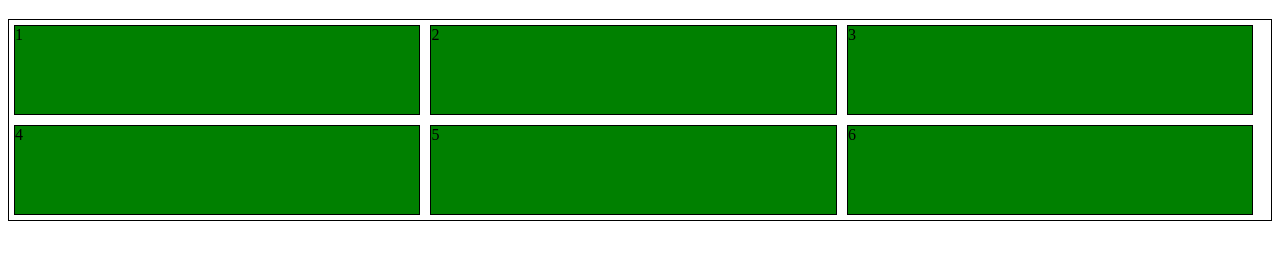
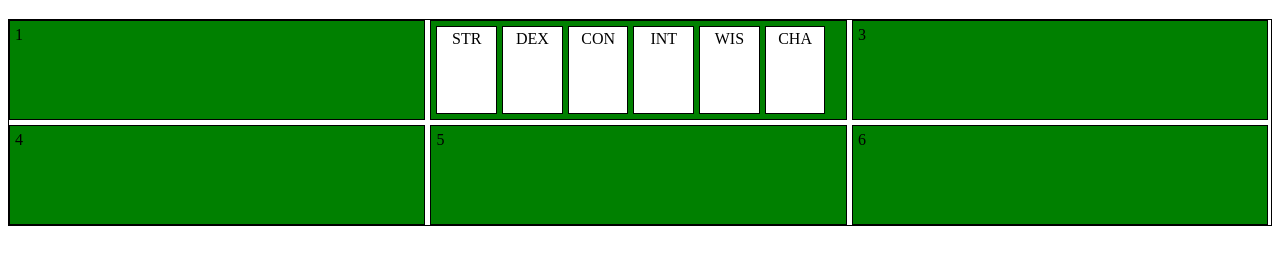
Before and after one commit to zmolin/TTRPGDB, a plain HTML site: page index.html in a window 1280 px wide. Shown: the part 61-326 px from the top of the page. Drawn offline with Linux system fonts and the light colour scheme.

Commit message:
Establish nested grid in 1x2

```diff
--- a/index.html
+++ b/index.html
@@ -9,13 +9,20 @@
 
 <body>
     <h1 class="title">Character Sheet</h1>
-    <div class="sheet_container">
-        <p class="sheet_item">1</p>
-        <p class="sheet_item">2</p>
-        <p class="sheet_item">3</p>
-        <p class="sheet_item">4</p>
-        <p class="sheet_item">5</p>
-        <p class="sheet_item">6</p>
+    <div class="sheet_grid">
+        <div>1</div>
+        <div class="ability_score_grid">
+            <div>STR</div>
+            <div>DEX</div>
+            <div>CON</div>
+            <div>INT</div>
+            <div>WIS</div>
+            <div>CHA</div>
+        </div>
+        <div>3</div>
+        <div>4</div>
+        <div>5</div>
+        <div>6</div>
     </div>
 </body>
 </html>
--- a/style.css
+++ b/style.css
@@ -2,15 +2,29 @@
     text-align: center;
 }
 
-.sheet_container {
+.sheet_grid {
     display: grid;
     border: solid black 1px;
     grid-template-columns: 33% 33% 33%;
     grid-template-rows: 100px 100px;
+    grid-gap: 5px;
 }
 
-.sheet_item {
+.sheet_grid > div {
+    background-color: green;
     border: solid black 1px;
-    background-color: green;
-    margin: 5px;
+    padding: 5px;
 }
+
+.ability_score_grid {
+    display: grid;
+    grid-template-columns: 15% 15% 15% 15% 15% 15%;
+    grid-gap: 5px;
+}
+
+.ability_score_grid > div {
+    background-color: white;
+    border: solid black 1px;
+    padding: 3px;
+    text-align: center;
+}
```
